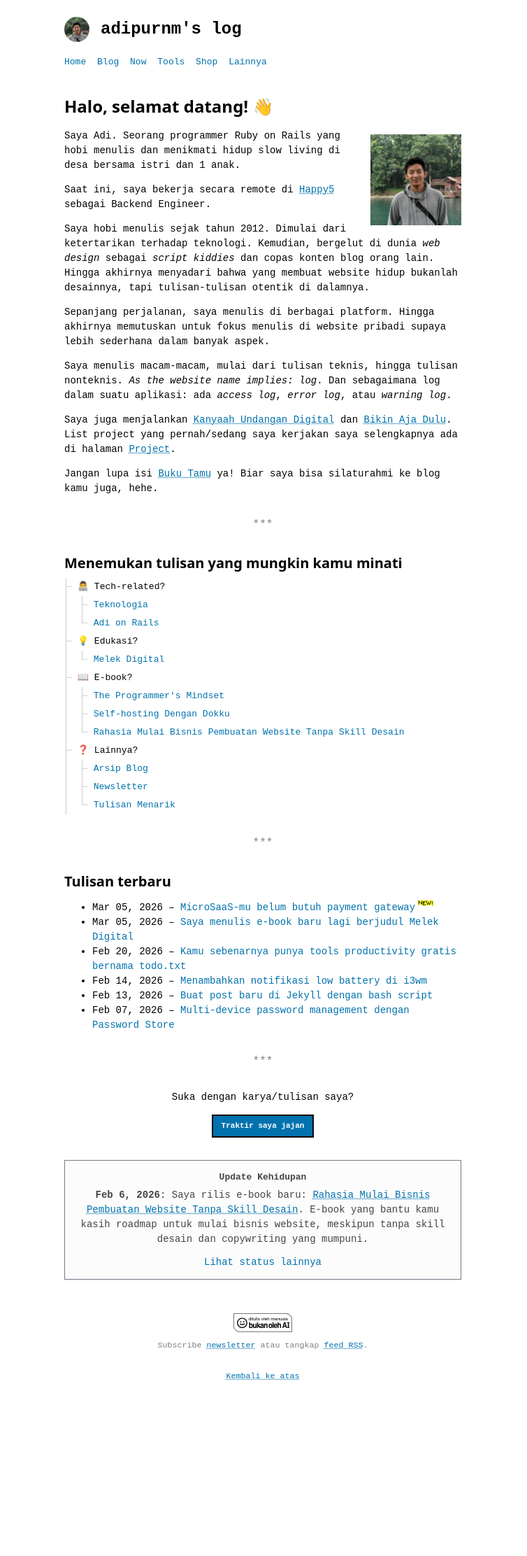
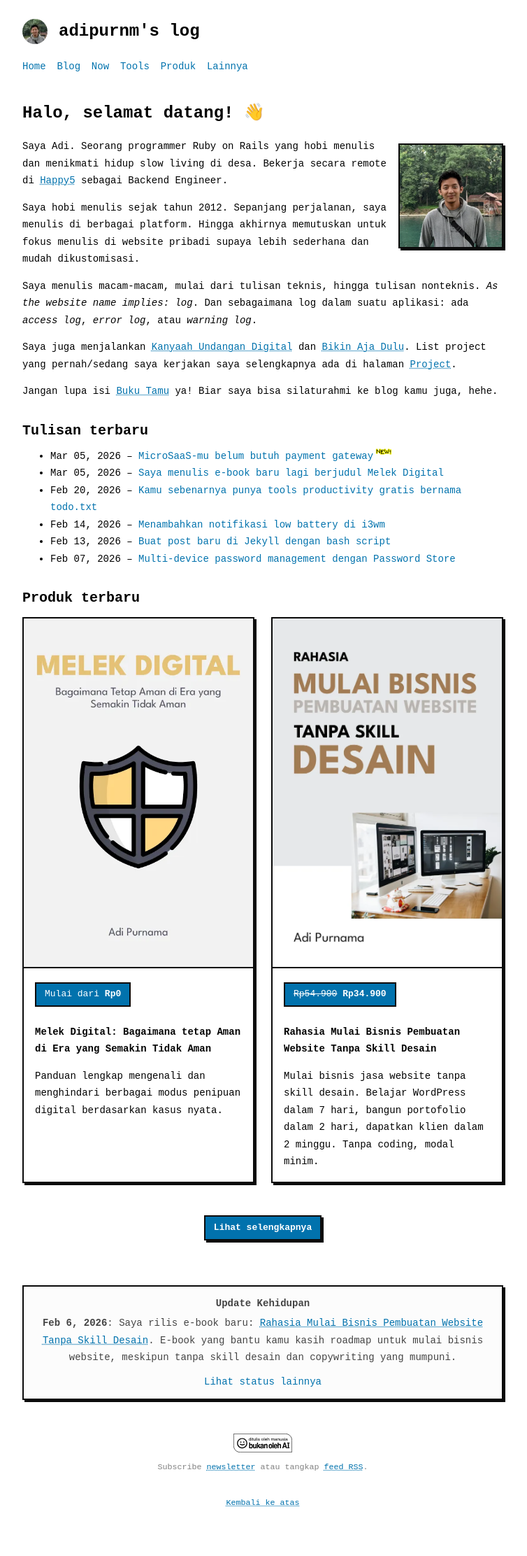
Before and after one commit to adiprnm/weblog, a Jekyll site: the page built from index.html, in a window 1280 px wide. Shown: the whole page at 70% size, without its empty margins (264-1018 px from the left). Built offline with Jekyll 4.4.1, drawn with Linux system fonts in a browser that asks for light colours; before the commit the page ends 2042 px from its top, so only the background shows below that.

Commit message:
Revamp homepage

```diff
--- a/_data/navlinks.yml
+++ b/_data/navlinks.yml
@@ -6,7 +6,7 @@
   url: /now
 - name: Tools
   url: /tools
-- name: Shop
-  url: https://shop.adipurnm.com
+- name: Produk
+  url: /produk
 - name: Lainnya
   url: /others
--- /dev/null
+++ b/_data/products.yml
@@ -0,0 +1,28 @@
+- name: "Melek Digital: Bagaimana tetap Aman di Era yang Semakin Tidak Aman"
+  description: Panduan lengkap mengenali dan menghindari berbagai modus penipuan digital berdasarkan kasus nyata.
+  price: Rp0
+  sale_price: null
+  minimum_price: Rp0
+  url: "https://shop.adipurnm.com/products/melek-digital"
+  image_url: /assets/images/products/melek-digital.webp
+- name: "Rahasia Mulai Bisnis Pembuatan Website Tanpa Skill Desain"
+  description: Mulai bisnis jasa website tanpa skill desain. Belajar WordPress dalam 7 hari, bangun portofolio dalam 2 hari, dapatkan klien dalam 2 minggu. Tanpa coding, modal minim.
+  price: Rp54.900
+  sale_price: Rp34.900
+  minimum_price: null
+  url: "https://shop.adipurnm.com/products/rahasia-mulai-bisnis-pembuatan-website-tanpa-skill-desain"
+  image_url: /assets/images/products/rahasia-mulai-bisnis-pembuatan-website-tanpa-skill-desain.webp
+- name: "The Programmer's Mindset: Rahasia yang Tidak Diajarkan di Bootcamp"
+  description: Bentuk mindset programmer sejati dengan panduan fundamental solid, jam terbang, optimasi, deployment, dan debugging. Ditulis praktisi dan diupdate berkala.
+  price: Rp54.900
+  sale_price: Rp34.900
+  minimum_price:  null
+  url: "https://shop.adipurnm.com/products/the-programmers-mindset"
+  image_url: /assets/images/products/the-programmers-mindset.webp
+- name: "Self-hosting dengan Dokku"
+  description: Langkah praktis untuk deploy aplikasi dengan mudah di VPS kamu.
+  price: Gratis
+  sale_price: null
+  minimum_price:  null
+  url: "https://shop.adipurnm.com/products/self-hosting-dengan-dokku"
+  image_url: /assets/images/products/self-hosting-dengan-dokku.webp
--- /dev/null
+++ b/_includes/products.html
@@ -0,0 +1,20 @@
+<div class="product-layout mt-4">
+  {% for product in include.products %}
+    <a href="{{ product.url}}" target="_blank">
+      <article class="product-card">
+        <img src="{{ product.image_url }}" alt="{{ product.name }}" class="product-image">
+        <div class="p-4">
+          {% if product.minimum_price %}
+            <p class="product-price">Mulai dari <strong>{{ product.minimum_price }}</strong></p>
+          {% elsif product.sale_price %}
+            <p class="product-price"><del datetime="2026-03-08T12:54:58 +0700">{{ product.price }}</del> <strong>{{ product.sale_price}}</strong></p>
+          {% else %}
+            <p class="product-price"><strong>{{ product.price }}</strong></p>
+          {% endif %}
+          <p class="product-title"><strong>{{ product.name }}</strong></p>
+          <p class="product-description">{{ product.description }}</p>
+        </div>
+      </article>
+    </a>
+  {% endfor %}
+</div>
--- a/_layouts/default.html
+++ b/_layouts/default.html
@@ -85,7 +85,7 @@
             </blockquote>
           {% endif %}
 
-          {% if site.donate_url and page.collection != "products" %}
+          {% if site.donate_url and page.collection != "products" and page.donate != "none" %}
             <hr>
             <p class="text-center">Suka dengan karya/tulisan saya?</p>
             <p class="text-center">
@@ -103,7 +103,7 @@
         {% endif %}
       </article>
 
-      <footer class="text-gray mt-8 mb-16 text-center text-xs">
+      <footer class="text-gray mt-16 mb-16 text-center text-xs">
         {% assign latest_status = site.data.statuses | first %}
         {% if latest_status %}
         <div class="status mb-12">
--- a/_sass/base_mono.scss
+++ b/_sass/base_mono.scss
@@ -18,7 +18,7 @@ body {
   padding: 0;
 }
 
-p, li, .other-status, summary, blockquote, input::placeholder  {
+p, li, .title, .other-status, summary, blockquote, input::placeholder  {
   font-size: 14px;
 }
 
@@ -28,7 +28,14 @@ a {
   text-decoration-style: dotted;
 }
 li a { text-decoration: none; }
-nav a { text-decoration: none; font-size: 13px; }
+nav a {
+  text-decoration: none;
+  font-size: 13px;
+
+  @media (min-width: 768px) {
+    font-size: 14px;
+  }
+}
 
 blockquote {
   color: #999999;
@@ -47,7 +54,7 @@ p code, li code {
   font-size: 14px;
 }
 
-p, li { line-height: 1.5em; }
+p, li { line-height: 1.75em; }
 button:hover, summary:hover { cursor: pointer; }
 
 article hr {
@@ -111,7 +118,7 @@ p img + em {
 code { font-family: "Cascadia Code"; }
 
 .container {
-  max-width: 600px;
+  max-width: 720px;
   margin: 0 auto;
 }
 .my-8 {
@@ -142,6 +149,7 @@ code { font-family: "Cascadia Code"; }
 .pr-2 { padding-right: 0.5rem; }
 .pl-2 { padding-left: 0.5rem; }
 .px-4 { padding-left: 1rem; padding-right: 1rem; }
+.p-4 { padding: 1rem; }
 .inline-block { display: inline-block; }
 .inline { display: inline; }
 .block { display: block; }
@@ -461,16 +469,18 @@ input[type=submit] {
 
 .status {
   padding: 1rem;
-  border: 1px solid #7A7E8A;
+  border: 2px solid #0a0a0a;
   background-color: #fcfcfc;
   color: #444444;
-  box-shadow: 0 1px 2px rgba(0, 0, 0, 0.1);
+  box-shadow: 3px 3px 0 #0a0a0a;
 }
 
 @media (prefers-color-scheme: dark) {
   .status {
     background-color: #121420;
-    color: #B0B3BA;
+    color: #E4E6EB;
+    border-color: #E4E6EB;
+    box-shadow: 3px 3px 0 #E4E6EB;
   }
 }
 
@@ -539,9 +549,16 @@ input[type=submit] {
   margin-left: 1rem;
   margin-bottom: 1rem;
   width: 120px!important;
+  border: 2px solid #0a0a0a;
+  box-shadow: 3px 3px 0 #0a0a0a;
+
+  @media (prefers-color-scheme: dark) {
+    border-color: #E4E6EB;
+    box-shadow: 3px 3px 0 #E4E6EB;
+  }
 
   @media (min-width: 768px) {
-    width: 130px!important;
+    width: 150px!important;
   }
 }
 details summary {
@@ -618,7 +635,7 @@ p:has(.donate-button), a:has(> .donate-button) {
   display: inline-block;
   margin-bottom: 1rem;
 }
-.donate {
+.donate, .primary {
   display: inline-block;
   font-size: 11px;
   padding: 4px 12px;
@@ -627,11 +644,16 @@ p:has(.donate-button), a:has(> .donate-button) {
   color: white !important;
   text-decoration: none;
   border: 2px solid #0a0a0a;
+  box-shadow: 3px 3px 0 #0a0a0a;
 
   @media (prefers-color-scheme: dark) {
     background-color: $primaryColorDark;
     border-color: white;
+    box-shadow: 3px 3px 0 white;
   }
+}
+.read-more {
+  font-size: 13px !important;
 }
 .not-by-ai {
   width: 84px;
@@ -692,3 +714,61 @@ form label {
 .letter-spacing-wide {
   letter-spacing: 1px;
 }
+
+.product-layout {
+  display: grid;
+  grid-template-columns: minmax(0, 1fr);
+  gap: 1.5rem;
+
+  @media (min-width: 768px) {
+    grid-template-columns: repeat(2, minmax(0, 1fr));
+  }
+}
+
+a:has(.product-card) {
+  color: inherit;
+  text-decoration: none;
+
+  @media (prefers-color-scheme: dark) {
+    color: #E4E6EB !important;
+  }
+}
+
+.product-card {
+  border: 2px solid #0a0a0a;
+  box-shadow: 3px 3px 0 #0a0a0a;
+  height: 100%;
+
+  @media (prefers-color-scheme: dark) {
+    border-color: #E4E6EB;
+    box-shadow: 3px 3px 0 #E4E6EB;
+  }
+
+  .product-image {
+    aspect-ratio: 9 / 16;
+    object-fit: cover;
+    max-height: 500px;
+    border-bottom: 2px solid #0a0a0a;
+
+    @media (prefers-color-scheme: dark) {
+      border-bottom-color: #E4E6EB;
+    }
+  }
+  .product-price {
+    margin-top: 0;
+    background-color: $primaryColor;
+    color: white;
+    border: 2px solid #0a0a0a;
+    display: inline-block;
+    padding: 4px 12px;
+    margin-bottom: 1.5rem;
+    font-size: 13px;
+
+    @media (prefers-color-scheme: dark) {
+      background-color: $primaryColorDark;
+      border-color: #E4E6EB;
+    }
+  }
+  .product-title { margin-top: 0; }
+  .product-description { margin-bottom: 0; }
+}
--- a/index.html
+++ b/index.html
@@ -2,23 +2,22 @@
 title: Documenting Life
 layout: default
 reply_to_email: none
+donate: none
 ---
 
 
 {% if site.typography == "sans-serif" %}
   <p style="font-size: 24px; font-weight: 600; margin: 0;">Halo, selamat datang! 👋 </p>
+{% elsif site.typography == "mono" %}
+  <p style="font-size: 24px; font-weight: 600; margin: 0; class="monospace"">Halo, selamat datang! 👋 </p>
 {% else %}
   <p style="font-size: 24px; font-weight: 600; margin: 0;" class="sans-serif">Halo, selamat datang! 👋 </p>
 {% endif %}
 
 <img class="profile-picture" src="/assets/images/adi-square.webp" alt="Foto Adi Purnama">
-<p>Saya Adi. Seorang programmer Ruby on Rails yang hobi menulis dan menikmati hidup slow living di desa bersama istri dan 1 anak.</p>
+<p>Saya Adi. Seorang programmer Ruby on Rails yang hobi menulis dan menikmati hidup slow living di desa. Bekerja secara remote di <a href="https://happy5.co" target="_blank">Happy5</a> sebagai Backend Engineer.</p>
 
-<p>Saat ini, saya bekerja secara remote di <a href="https://happy5.co" target="_blank">Happy5</a> sebagai Backend Engineer.</p>
-
-<p>Saya hobi menulis sejak tahun 2012. Dimulai dari ketertarikan terhadap teknologi. Kemudian, bergelut di dunia <em>web design</em> sebagai <em>script kiddies</em> dan copas konten blog orang lain. Hingga akhirnya menyadari bahwa yang membuat website hidup bukanlah desainnya, tapi tulisan-tulisan otentik di dalamnya.</p>
-
-<p>Sepanjang perjalanan, saya menulis di berbagai platform. Hingga akhirnya memutuskan untuk fokus menulis di website pribadi supaya lebih sederhana dalam banyak aspek.</p>
+<p>Saya hobi menulis sejak tahun 2012. Sepanjang perjalanan, saya menulis di berbagai platform. Hingga akhirnya memutuskan untuk fokus menulis di website pribadi supaya lebih sederhana dan mudah dikustomisasi.</p>
 
 <p>Saya menulis macam-macam, mulai dari tulisan teknis, hingga tulisan nonteknis. <em>As the website name implies: log</em>. Dan sebagaimana log dalam suatu aplikasi: ada <em>access log</em>, <em>error log</em>, atau <em>warning log</em>.</p>
 
@@ -26,44 +25,12 @@ reply_to_email: none
 
 <p>Jangan lupa isi <a href="/buku-tamu">Buku Tamu</a> ya! Biar saya bisa silaturahmi ke blog kamu juga, hehe.</p>
 
-<hr>
-
 {% if site.typography == "sans-serif" %}
-  <strong style="font-size: 20px">Menemukan tulisan yang mungkin kamu minati</strong>
+  <strong class="mt-8 block" style="font-size: 20px">Tulisan terbaru</strong>
+{% elsif site.typography == "mono" %}
+  <strong class="mt-8 block" style="font-size: 20px;" class="monospace">Tulisan terbaru</strong>
 {% else %}
-  <strong style="font-size: 20px;" class="sans-serif">Menemukan tulisan yang mungkin kamu minati</strong>
-{% endif %}
-
-<ul class="tree">
-  <li>👨‍💻 Tech-related?</li>
-  <ul>
-    <li><a href="/teknologia">Teknologia</a></li>
-    <li><a href="/adionrails">Adi on Rails</a></li>
-  </ul>
-  <li>💡 Edukasi?</li>
-  <ul>
-    <li><a href="/melek-digital">Melek Digital</a></li>
-  </ul>
-  <li>📖 E-book?</li>
-  <ul>
-    <li><a href="https://shop.adipurnm.com/products/the-programmers-mindset" target="_blank">The Programmer's Mindset</a></li>
-    <li><a href="https://shop.adipurnm.com/products/self-hosting-dengan-dokku" target="_blank">Self-hosting Dengan Dokku</a></li>
-    <li><a href="https://shop.adipurnm.com/products/rahasia-mulai-bisnis-pembuatan-website-tanpa-skill-desain" target="_blank">Rahasia Mulai Bisnis Pembuatan Website Tanpa Skill Desain</a></li>
-  </ul>
-  <li>❓ Lainnya?</li>
-  <ul>
-    <li><a href="/blog">Arsip Blog</a></li>
-    <li><a href="/newsletter">Newsletter</a></li>
-    <li><a href="/tulisan-menarik">Tulisan Menarik</a></li>
-  </ul>
-</ul>
-
-<hr>
-
-{% if site.typography == "sans-serif" %}
-  <strong style="font-size: 20px">Tulisan terbaru</strong>
-{% else %}
-  <strong style="font-size: 20px;" class="sans-serif">Tulisan terbaru</strong>
+  <strong class="mt-8 block" style="font-size: 20px;" class="sans-serif">Tulisan terbaru</strong>
 {% endif %}
 
 <ul>
@@ -71,3 +38,20 @@ reply_to_email: none
   <li><span class="post-date">{{ post.date | date: "%b %d, %Y" }}</span> – <a href="{{ post.url }}">{{ post.title }}</a>{% if forloop.first %}<sup class="new-item"></sup>{% endif %}</li>
   {% endfor %}
 </ul>
+
+{% if site.typography == "sans-serif" %}
+  <strong class="mt-8 block" style="font-size: 20px">Produk terbaru</strong>
+{% elsif site.typography == "mono" %}
+  <strong class="mt-8 block" style="font-size: 20px;" class="monospace">Produk terbaru</strong>
+{% else %}
+  <strong class="mt-8 block" style="font-size: 20px;" class="sans-serif">Produk terbaru</strong>
+{% endif %}
+
+{% assign products = site.data.products | slice: 0, 2 %}
+{% include products.html products=products %}
+
+{% if site.data.products.size > 2 %}
+<p class="text-center">
+  <a href="/produk" class="primary read-more mt-8">Lihat selengkapnya</a>
+</p>
+{% endif %}
```
Also changed, not shown: produk.html (added, +8 -0 lines), assets/images/products/makaroni.webp (deleted), assets/images/products/melek-digital.webp (added), assets/images/products/rahasia-mulai-bisnis-pembuatan-website-tanpa-skill-desain.webp (added), assets/images/products/self-hosting-dengan-dokku.webp, assets/images/products/the-programmers-mindset.webp.
